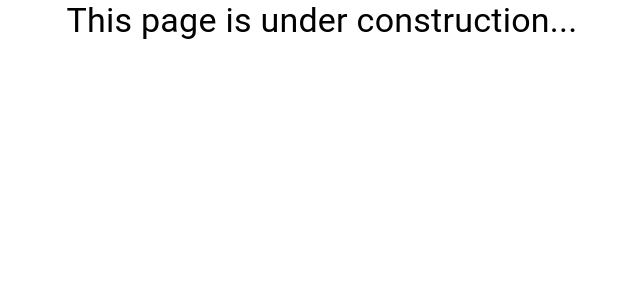
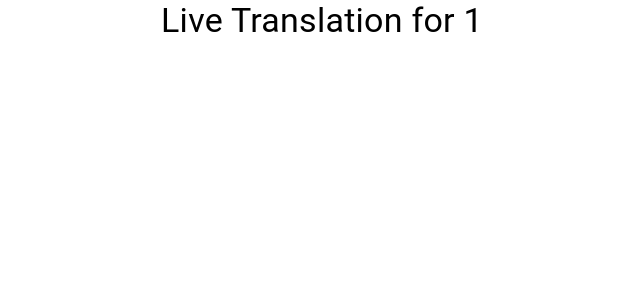
Before and after one commit to giubueno/live-translation, a React (Create React App) app in the folder web/: page /translations/1 in a window 1280 px wide. Shown: the top 300 px of the page, without its empty margins (318-958 px from the left). Built offline with nearby package versions, Linux system fonts and the light colour scheme.

Commit message:
Adding parameter to the translation page

```diff
--- a/web/src/App.js
+++ b/web/src/App.js
@@ -12,7 +12,7 @@ function App() {
       <Routes>
           <Route path="/" element={<Home />} />
           <Route path="/events" element={<Event />} />
-          <Route path="/translations" element={<Translation />} />
+          <Route path="/translations/:language" element={<Translation />} />
           <Route path="*" element={<NotFound />} />
       </Routes>
     </Router>
--- a/web/src/pages/Translation.js
+++ b/web/src/pages/Translation.js
@@ -1,11 +1,14 @@
 import React from 'react';
 import { Container, Typography } from '@mui/material';
+import { useParams } from 'react-router-dom';
 
 function Translation() {
+  const { language } = useParams();
+
   return (
     <Container maxWidth="sm">
       <Typography variant="h4" align="center" gutterBottom>
-        Live Translations...
+        Live Translation for {language}
       </Typography>
     </Container>
   );
```
